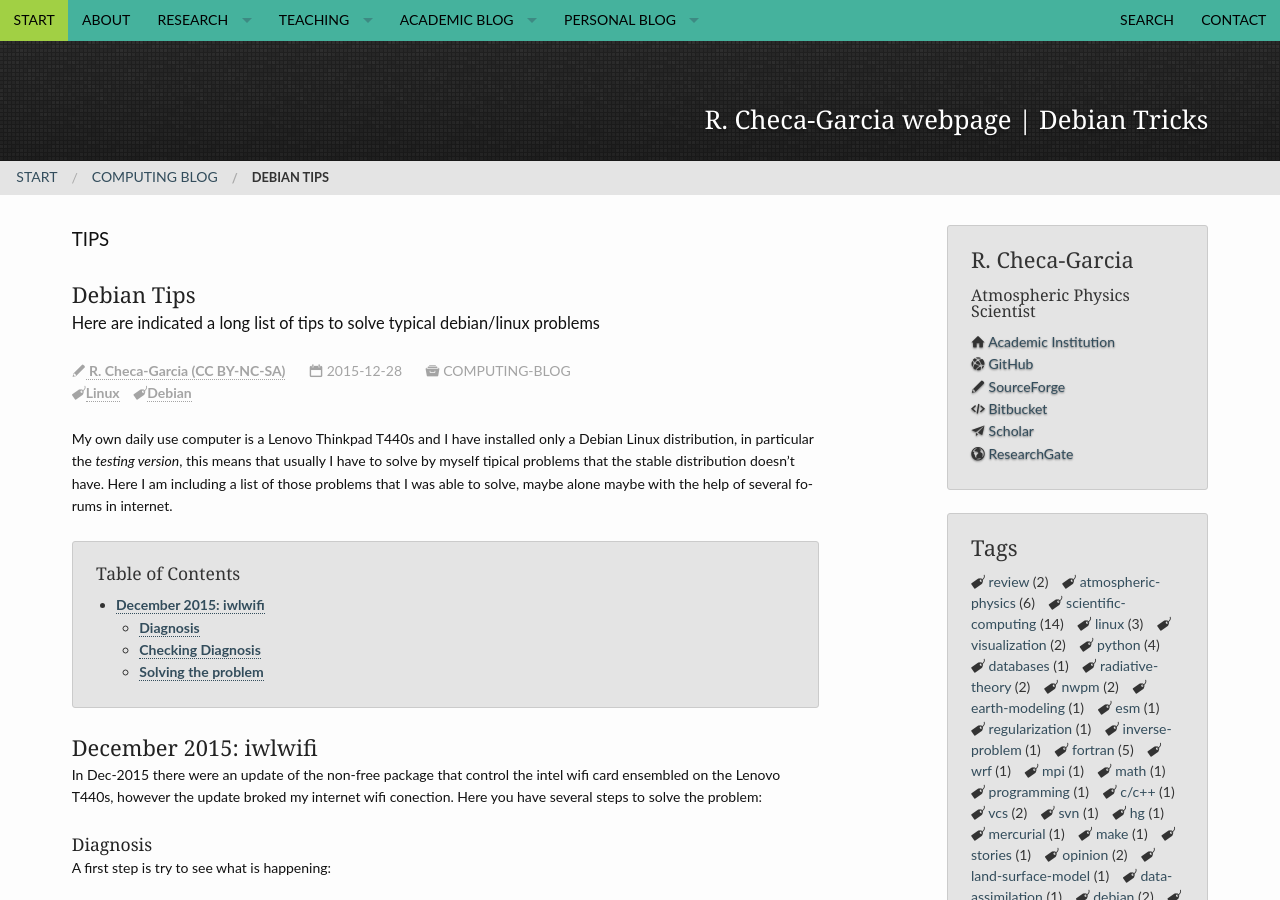
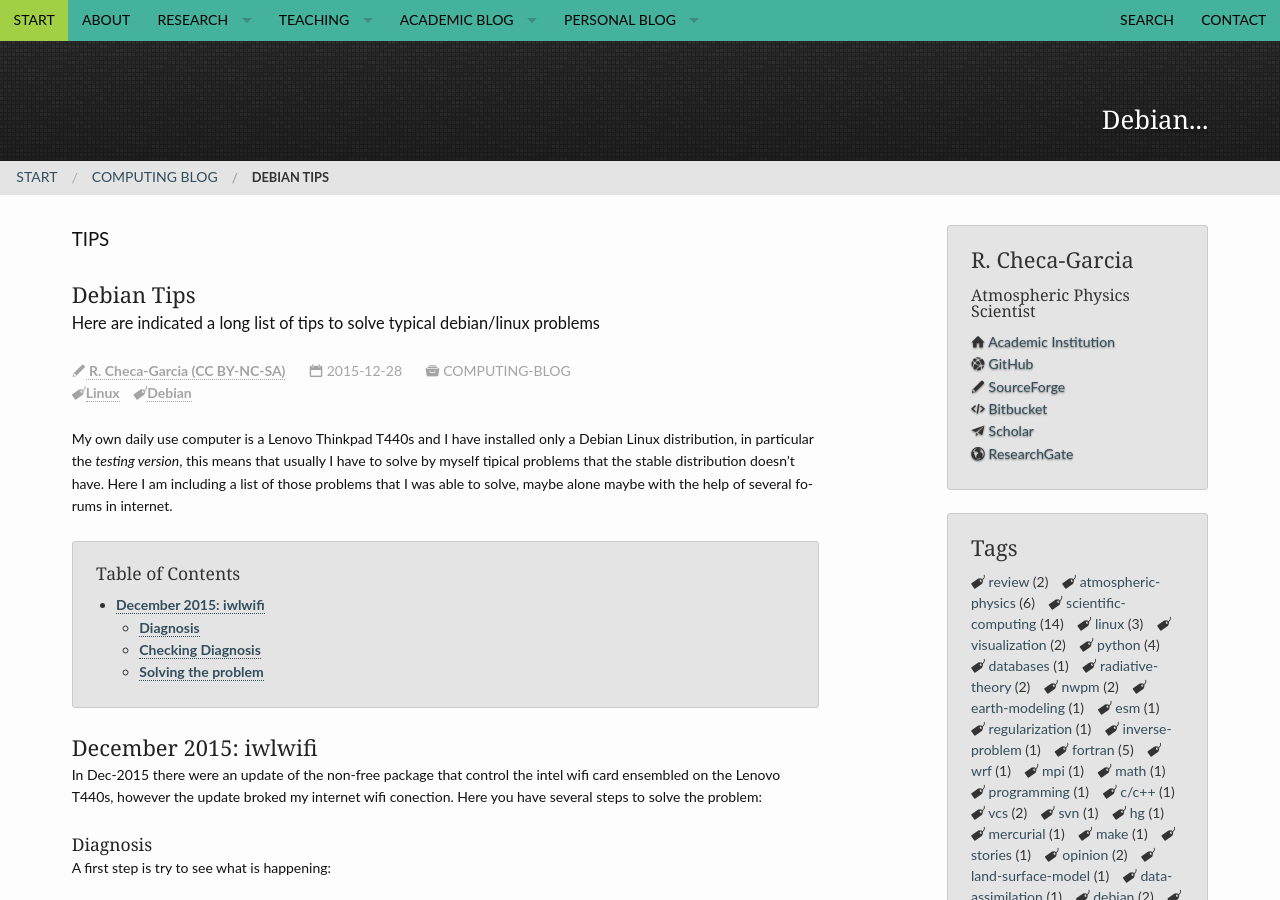
Before and after one commit to RCHG/rchg.github.io, a Jekyll site: the page built from _posts/2015-12-28-Debian-Tips.md, in a window 1280 px wide and 900 px high. Built offline with Jekyll 4.4.1, drawn with Linux system fonts in a browser that asks for light colours; nearby versions of some CDN libraries; comment, search, counter and statistics services are not loaded.

Commit message:
Update 2015-12-28-Debian-Tips.md

```diff
--- a/_posts/2015-12-28-Debian-Tips.md
+++ b/_posts/2015-12-28-Debian-Tips.md
@@ -10,7 +10,7 @@ tags: [Linux, Debian]
 categories:
     - computing-blog
 header:
-    title: R. Checa-Garcia webpage |  Debian Tricks
+    title: Debian...
     pattern: pattern_jquery-dark-grey-tile.png
 ---
 
```
